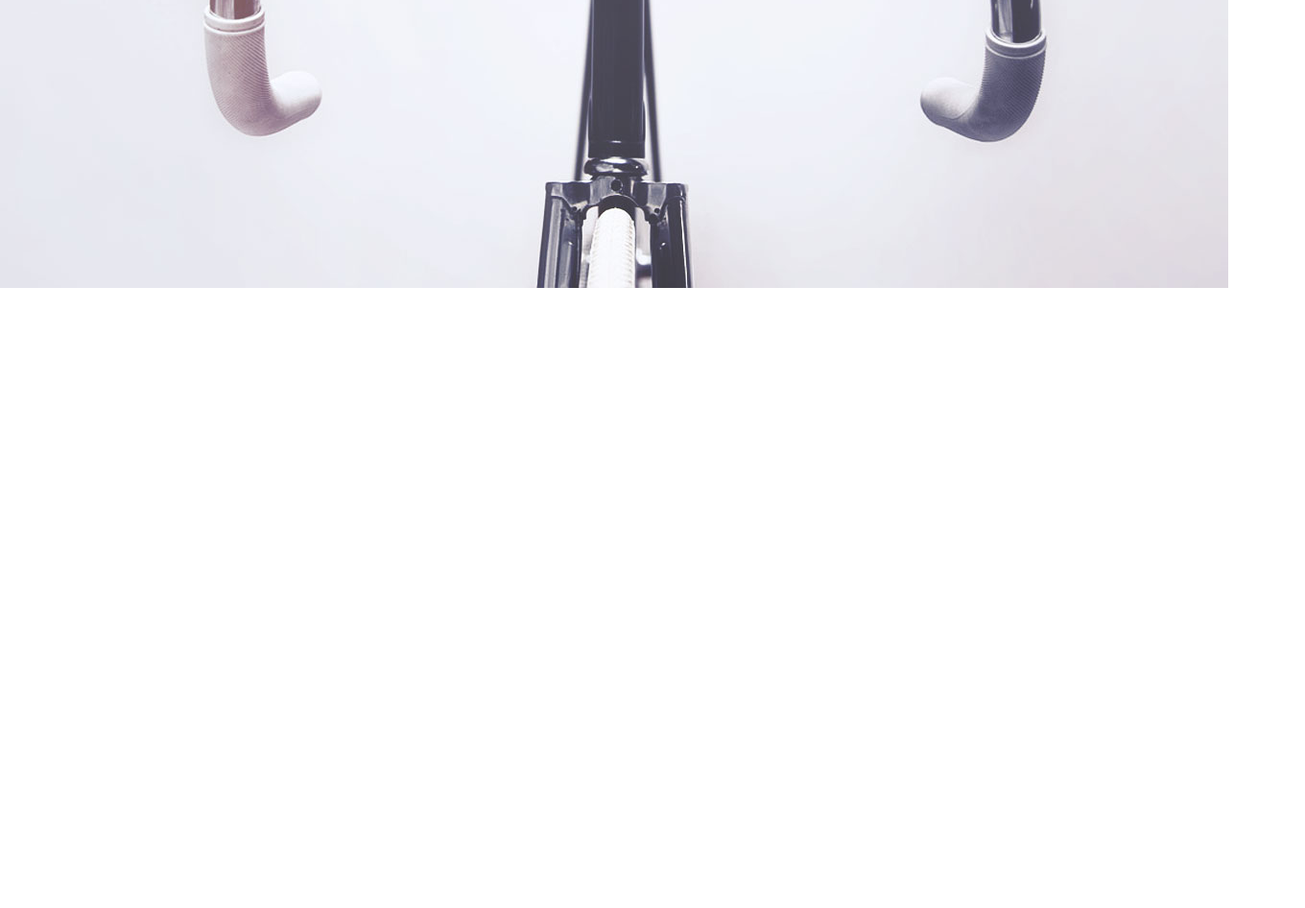
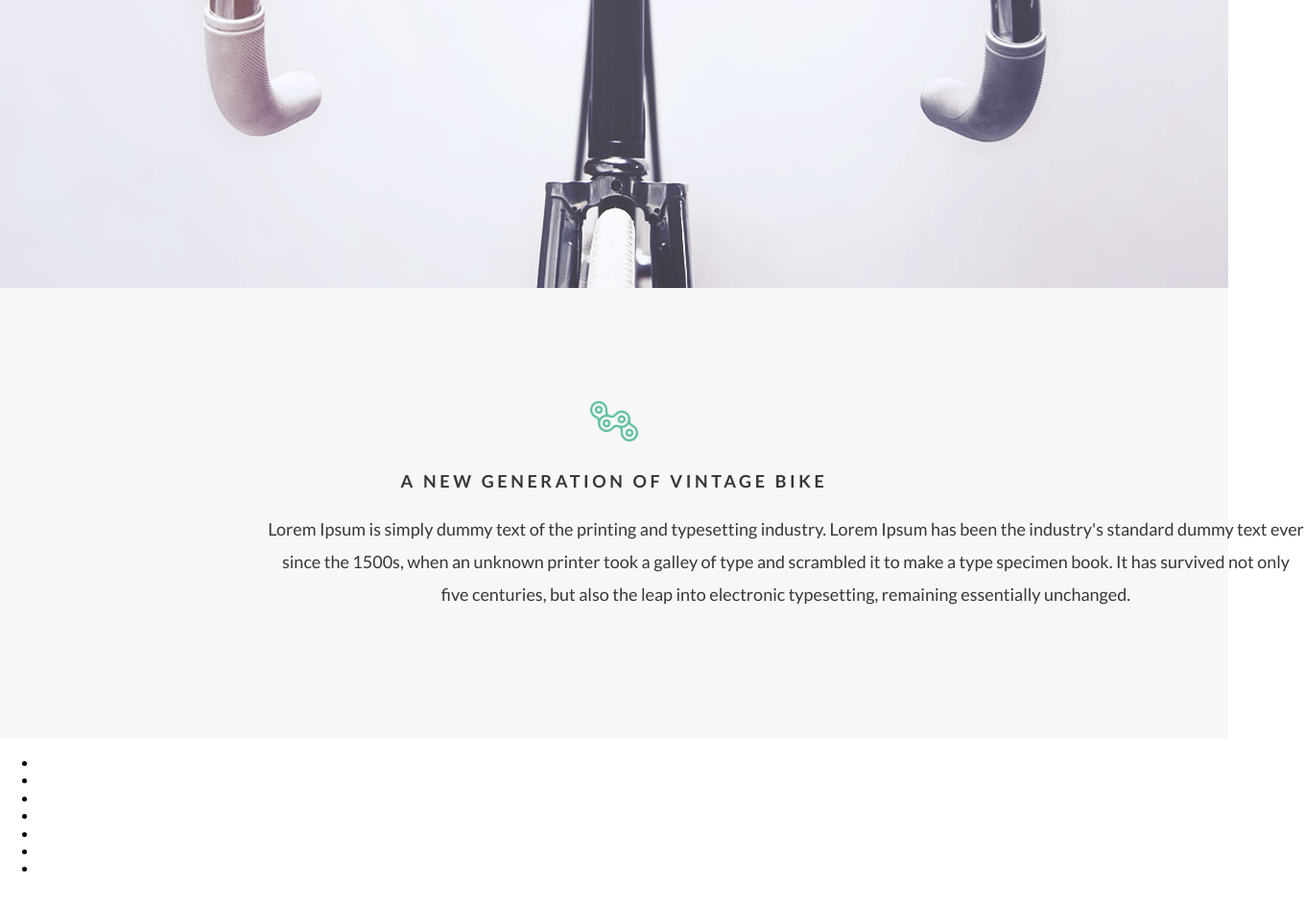
Before and after one commit to Dementeey/5, a website: page src/index.html in a window 1280 px wide. Shown: the part 500-1446 px from the top of the page at 96% size, 1360 px wide, since content can reach past the window. Before the commit the page ends 800 px from the top, so only its background shows below. Drawn offline with Linux system fonts and the light colour scheme.

Commit message:
finish promo

```diff
--- a/src/css/index.css
+++ b/src/css/index.css
@@ -23,9 +23,6 @@ body {
 }
 
 .header__nav {
-  /* display: flex;
-  justify-content: center;
-  align-items: center; */
   width: 100%;
   min-height: 155px;
   padding-top: 1px;
@@ -33,8 +30,6 @@ body {
 
 .header__nav-items {
   display: flex;
-  /* justify-content: space-between; */
-  /* align-items: center; */
   width: 620px;
   height: 100%;
   margin: 0 auto;
@@ -59,12 +54,13 @@ body {
 .header__nav-item:nth-child(4)::after {
   content: ".";
   position: absolute;
+  top: 4px;
   right: -38px;
-  top: 4px;
 
   font-size: 0.813rem;
   color: #4d4959;
 }
+
 .header__nav-item:nth-child(4)::after {
   right: -33px;
 }
@@ -78,8 +74,8 @@ body {
 }
 
 .header__nav-logo {
+  margin-top: 2px;
   margin-left: 60px;
-  margin-top: 2px;
 }
 
 .header__nav-item:nth-child(4) {
@@ -104,8 +100,6 @@ body {
   text-decoration: underline;
 }
 
-
-
 /*
 --------------------------------
 header end
@@ -129,3 +123,75 @@ header end
 logo end
 --------------------------------
 */
+
+.main {
+  height: 1000px; /*  удалить  */
+}
+
+.promo {
+  width: 100%;
+  height: 469px;
+  padding-top: 194px;
+
+  background-color: #f7f7f7;
+}
+
+.promo__title {
+  position: relative;
+  margin: 0;
+  margin-top: -3px;
+
+  font-weight: bold;
+  font-size: 1.125rem;
+  text-align: center;
+  color: #353738;
+  letter-spacing: 3.6px;
+}
+
+.promo__title::before {
+  content: "";
+  position: absolute;
+  top: -74px;
+  left: 50%;
+
+  width: 52px;
+  height: 43px;
+
+  background: url("../img/sprites.png") no-repeat;
+  background-position: -207px -97px;
+  transform: translateX(-50%);
+}
+
+.promo__text {
+  margin: 0 auto;
+  margin-top: 22px;
+  margin-left: 278px;
+
+  font-weight: normal;
+  font-size: 1.125rem;
+  color: #353738;
+  width: 1082px;
+  text-align: center;
+  line-height: 2.125rem;
+  letter-spacing: 0px;
+}
+
+/*
+--------------------------------
+promo end
+--------------------------------
+*/
+
+
+/*
+--------------------------------
+gallery end
+--------------------------------
+*/
+
+
+/*
+--------------------------------
+grid end
+--------------------------------
+*/
--- a/src/index.html
+++ b/src/index.html
@@ -34,7 +34,26 @@
     </nav>
   </header> <!-- header end -->
 
-  <main class="main"></main> <!-- main end -->
+  <main class="main">
+    <section class="promo">
+      <h2 class="promo__title">A NEW GENERATION OF VINTAGE BIKE</h2>
+      <p class="promo__text">
+        Lorem Ipsum is simply dummy text of the printing and typesetting industry. Lorem Ipsum has been the industry's standard dummy text ever since the 1500s, when an unknown printer took a galley of type and scrambled it to make a type specimen book. It has survived not only five centuries, but also the leap into electronic typesetting, remaining essentially unchanged.
+      </p>
+    </section> <!-- promo end -->
+
+    <section class="gallery">
+      <ul class="grid">
+        <li class="grid__item"></li>
+        <li class="grid__item"></li>
+        <li class="grid__item"></li>
+        <li class="grid__item"></li>
+        <li class="grid__item"></li>
+        <li class="grid__item"></li>
+        <li class="grid__item"></li>
+      </ul>
+    </section>
+  </main> <!-- main end -->
 
   <footer class="footer"></footer> <!-- footer end -->
 
```
Also changed, not shown: src/img/fb.svg (added), src/img/pr.svg (added), src/img/sprites.png (added), src/img/tw.svg (added).
